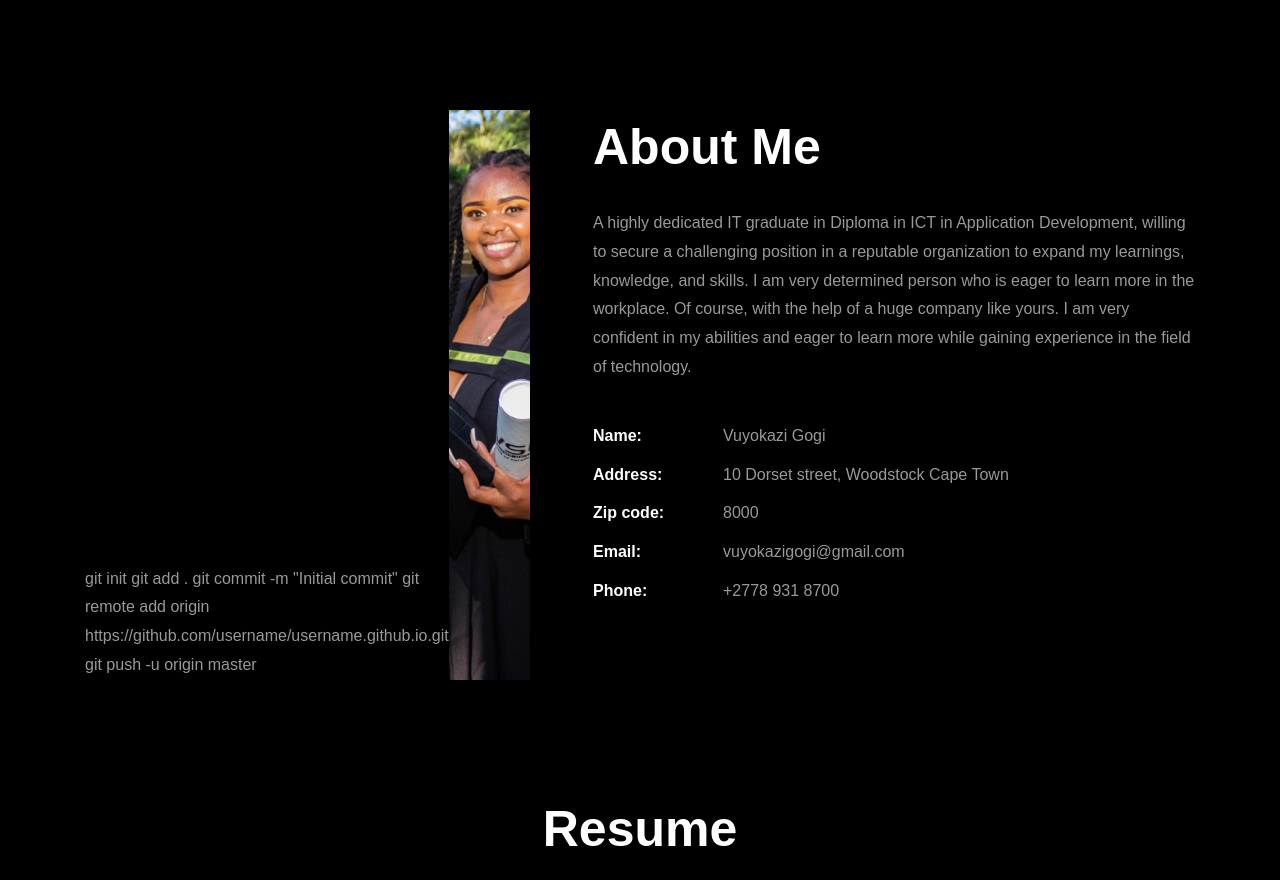
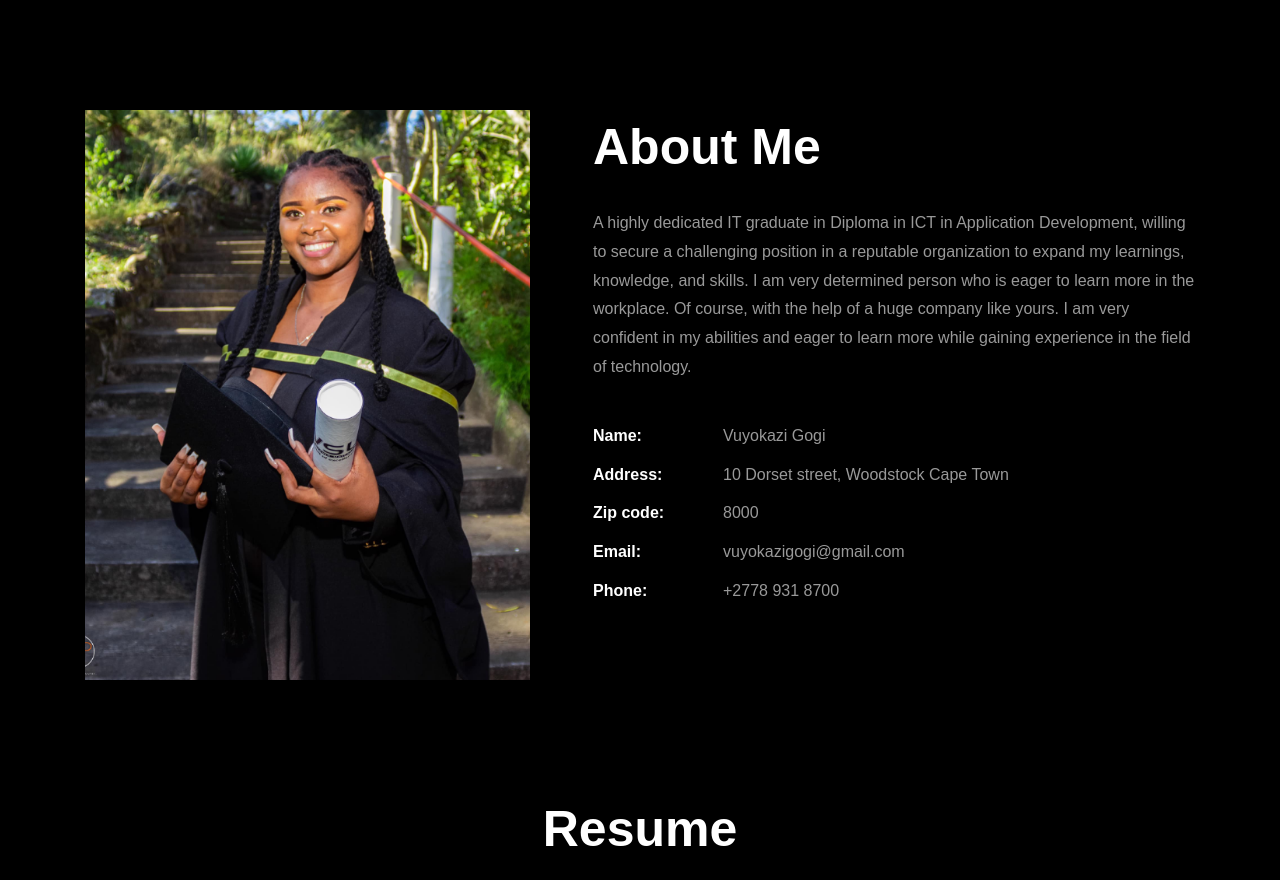
Before and after one commit to Gogi2016/Gogi-Vuyokazi.github.io, a plain HTML site: page index.html in a window 1280 px wide. Shown: the part 752-1632 px from the top of the page. Drawn offline with Linux system fonts and the light colour scheme; files whose address does not match are found by name.

Commit message:
Update GogiV website

```diff
--- a/index.html
+++ b/index.html
@@ -83,11 +83,7 @@
     			<div class="col-md-6 col-lg-5 d-flex">
     				<div class="img-about img d-flex align-items-stretch">
     					<div class="overlay"></div>
-						<div class="row d-flex no-gutters slider-text align-items-end justify-content-end" data-scrollax-parent="true">git init
-							git add .
-							git commit -m "Initial commit"
-							git remote add origin https://github.com/username/username.github.io.git
-							git push -u origin master
+						<div class="row d-flex no-gutters slider-text align-items-end justify-content-end" data-scrollax-parent="true">
 							</div>
 	    				<div class="img d-flex align-self-stretch align-items-center" style="background-image:url(images/Capture\ 3.PNG);">
 	    				</div>
```
Also changed, not shown: 2 other files.
